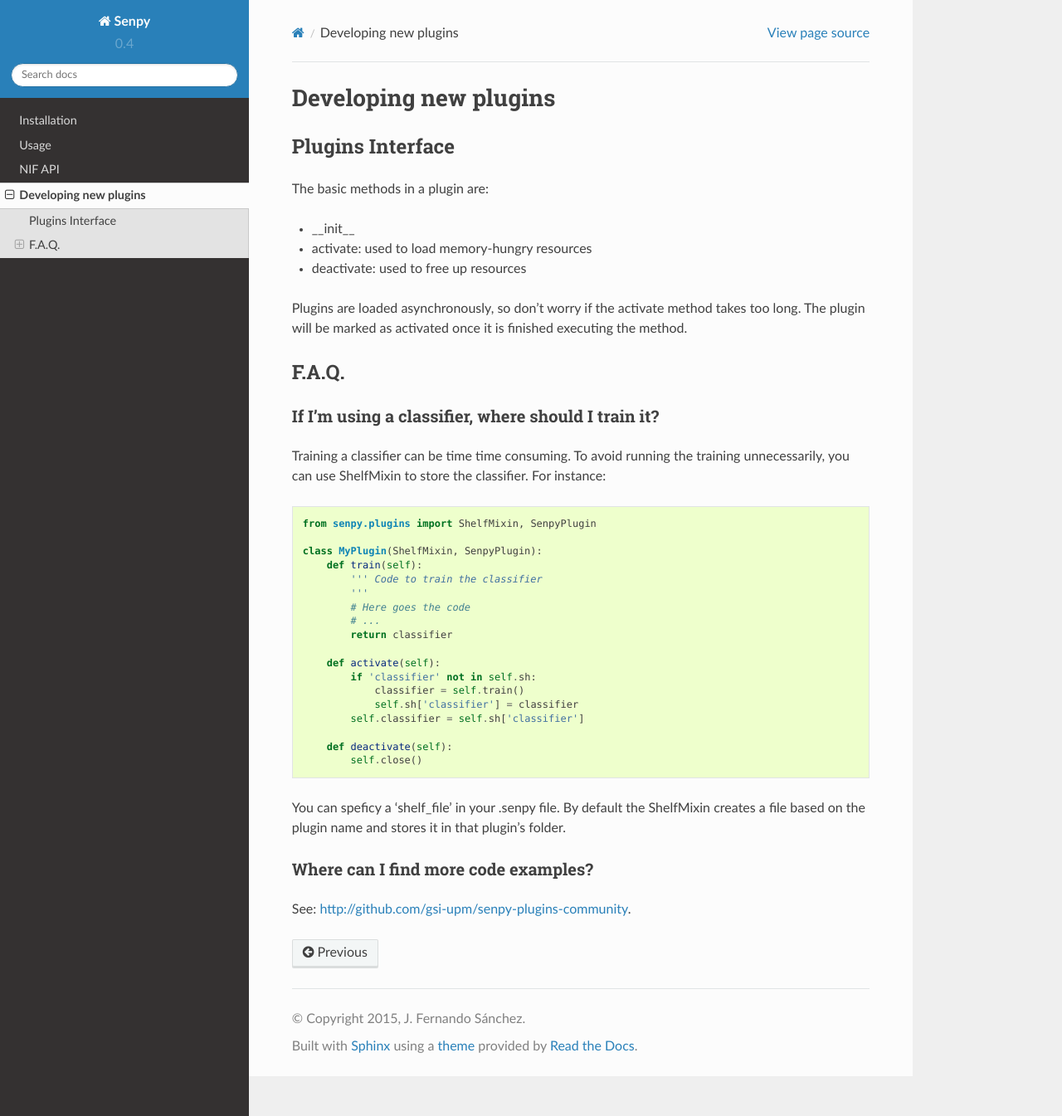
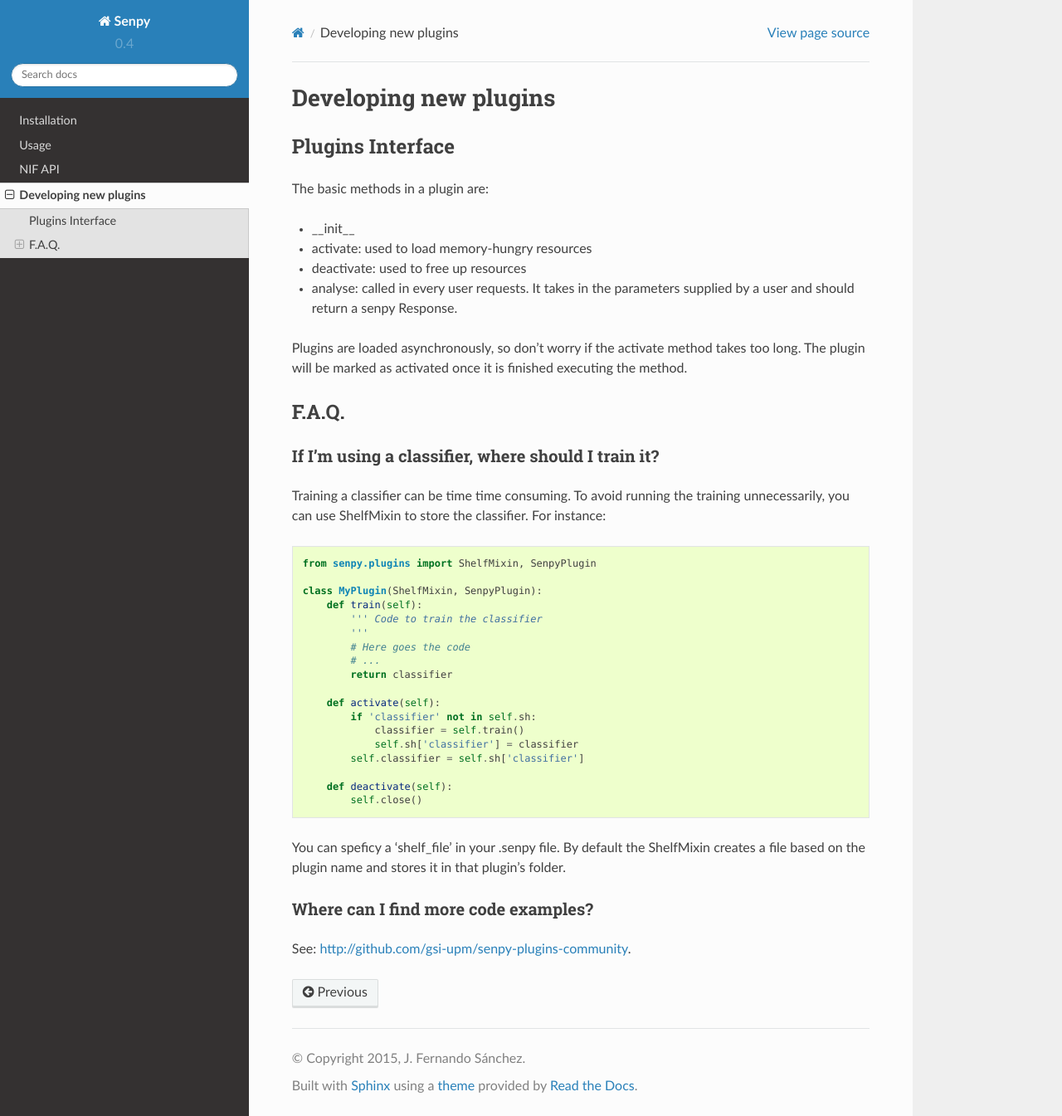
Before and after one commit to gsi-upm/senpy, a Sphinx documentation site: the page built from docs/plugins.rst, in a window 1280 px wide and 1345 px high. Shown: the whole window at 83% size. Built offline with Sphinx 7.4.7 and the Read the Docs theme 2.0.0, drawn with Linux system fonts in a browser that asks for light colours.

Commit message:
Added analyse to the docs

```diff
--- a/docs/plugins.rst
+++ b/docs/plugins.rst
@@ -9,6 +9,7 @@
 * __init__
 * activate: used to load memory-hungry resources
 * deactivate: used to free up resources
+* analyse: called in every user requests. It takes in the parameters supplied by a user and should return a senpy Response.
 
 Plugins are loaded asynchronously, so don't worry if the activate method takes too long. The plugin will be marked as activated once it is finished executing the method.
 
```
